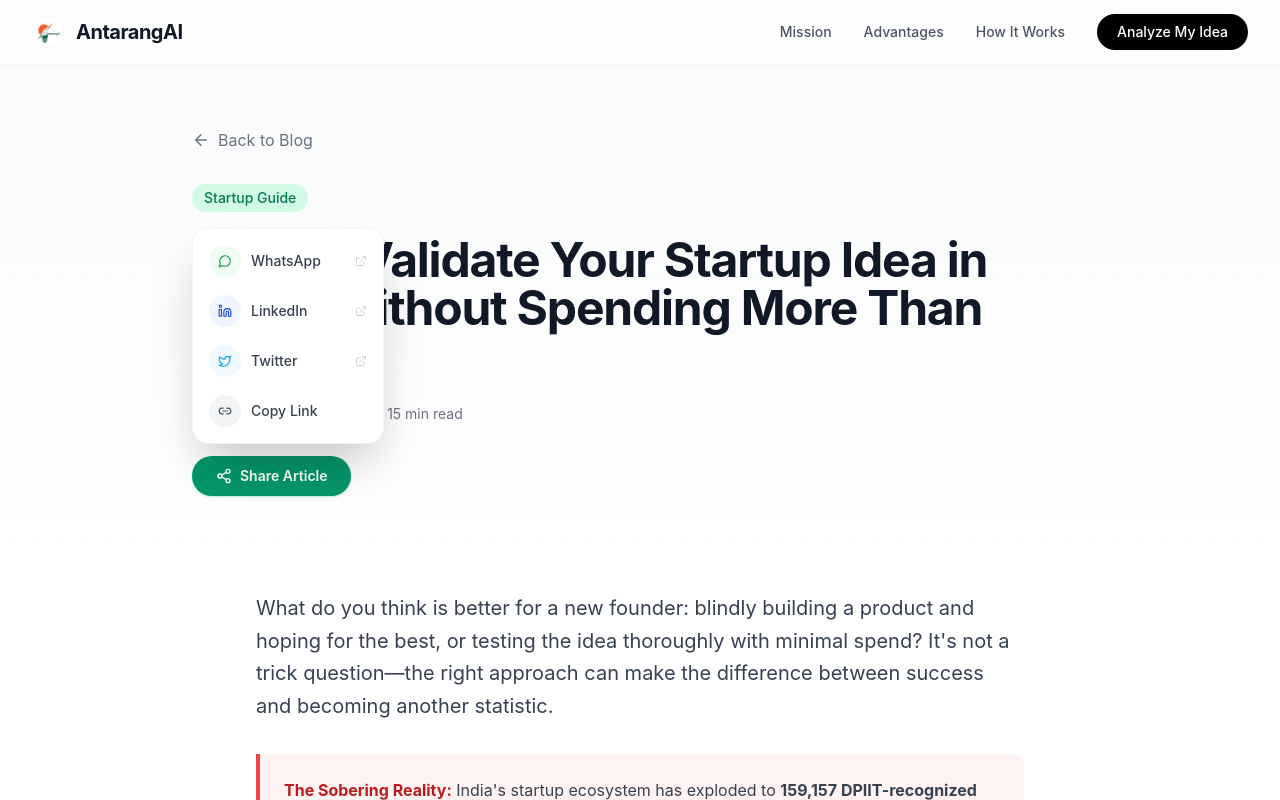
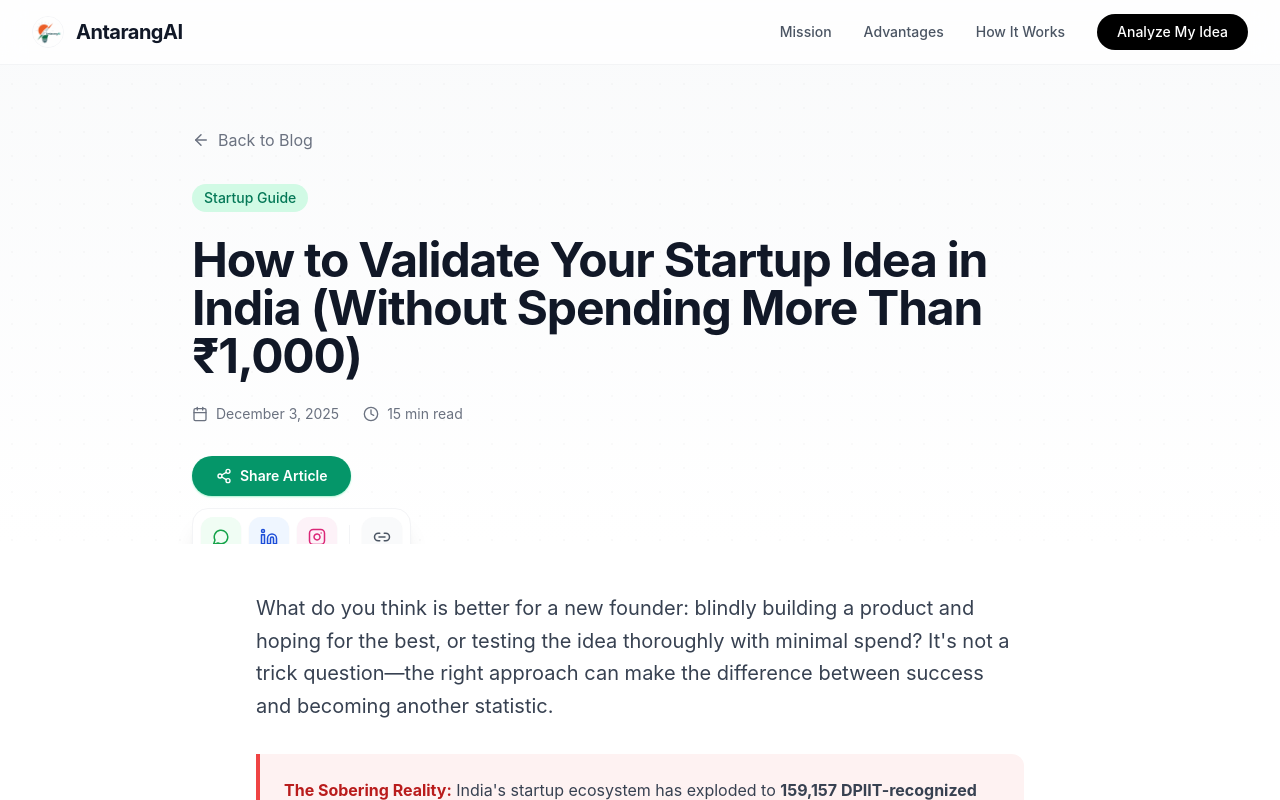
Before and after one commit to rakeshreddyd56/antarangai, a React (Vite) app: page /blog/validate-startup-idea-india in a window 1280 px wide. Both pictures are taken after a click on the button "Share Article". Shown: the top 800 px of the page. Built offline with nearby package versions, Linux system fonts and the light colour scheme.

Commit message:
icon fixes

```diff
--- a/src/pages/BlogPost.tsx
+++ b/src/pages/BlogPost.tsx
@@ -1,5 +1,5 @@
 import { motion, AnimatePresence } from 'framer-motion';
-import { Calendar, Clock, ArrowLeft, Share2, CheckCircle2, Zap, Brain, Target, Users, TrendingUp, FileText, Shield, Rocket, ExternalLink, Linkedin, Twitter, MessageCircle, Link2, Check } from 'lucide-react';
+import { Calendar, Clock, ArrowLeft, Share2, CheckCircle2, Zap, Brain, Target, Users, TrendingUp, FileText, Shield, Rocket, ExternalLink, Linkedin, Instagram, MessageCircle, Link2, Check } from 'lucide-react';
 import { Link, useParams, Navigate } from 'react-router-dom';
 import { useState, useEffect, useRef } from 'react';
 import Navbar from '../components/Navbar';
@@ -61,11 +61,11 @@ const BlogPost = () => {
       bgColor: 'bg-blue-50'
     },
     {
-      name: 'Twitter',
-      icon: Twitter,
-      url: `https://twitter.com/intent/tweet?text=${encodeURIComponent(shareTitle)}&url=${encodeURIComponent(shareUrl)}`,
-      color: 'text-sky-500',
-      bgColor: 'bg-sky-50'
+      name: 'Instagram',
+      icon: Instagram,
+      url: `https://www.instagram.com/`, // Instagram doesn't have a direct share URL for web links
+      color: 'text-pink-600',
+      bgColor: 'bg-pink-50'
     }
   ];
 
@@ -135,44 +135,35 @@ const BlogPost = () => {
               <AnimatePresence>
                 {showShareOptions && (
                   <motion.div
-                    initial={{ opacity: 0, y: 10, scale: 0.95, x: 20 }}
-                    animate={{ opacity: 1, y: 0, scale: 1, x: 0 }}
-                    exit={{ opacity: 0, y: 10, scale: 0.95, x: 20 }}
-                    className="absolute bottom-full left-0 mb-3 w-48 bg-white rounded-2xl shadow-2xl border border-gray-100 p-2 z-50 origin-bottom-left"
+                    initial={{ opacity: 0, y: -10, scale: 0.95 }}
+                    animate={{ opacity: 1, y: 0, scale: 1 }}
+                    exit={{ opacity: 0, y: -10, scale: 0.95 }}
+                    className="absolute top-full left-0 mt-3 bg-white rounded-2xl shadow-xl border border-gray-100 p-2 z-50 origin-top-left flex items-center gap-2"
                   >
-                    <div className="grid grid-cols-1 gap-0.5">
                     {shareLinks.map((link) => (
                       <a
                         key={link.name}
                         href={link.url}
                         target="_blank"
                         rel="noopener noreferrer"
-                          className="flex items-center justify-between p-2 rounded-xl hover:bg-gray-50 transition-colors group"
+                        className={`w-10 h-10 ${link.bgColor} ${link.color} rounded-xl flex items-center justify-center hover:scale-110 transition-transform shadow-sm border border-transparent hover:border-gray-200`}
+                        title={`Share on ${link.name}`}
                       >
-                          <div className="flex items-center gap-2.5">
-                            <div className={`w-8 h-8 ${link.bgColor} ${link.color} rounded-full flex items-center justify-center group-hover:scale-110 transition-transform`}>
-                              <link.icon size={14} />
-                            </div>
-                            <span className="text-sm font-medium text-gray-700">{link.name}</span>
-                          </div>
-                          <ExternalLink size={12} className="text-gray-300 group-hover:text-gray-400" />
+                        <link.icon size={18} />
                       </a>
                     ))}
 
+                    <div className="w-px h-6 bg-gray-100 mx-1" />
+
                     <button
                       onClick={handleCopyLink}
-                        className="flex items-center justify-between p-2 rounded-xl hover:bg-gray-50 transition-colors group text-left w-full"
+                      className={`w-10 h-10 rounded-xl flex items-center justify-center transition-all hover:scale-110 shadow-sm border border-transparent hover:border-gray-200 ${
+                        copied ? 'bg-emerald-100 text-emerald-600 border-emerald-200' : 'bg-gray-50 text-gray-600 hover:bg-gray-100'
+                      }`}
+                      title={copied ? 'Link Copied!' : 'Copy Link'}
                     >
-                        <div className="flex items-center gap-2.5">
-                          <div className={`w-8 h-8 ${copied ? 'bg-emerald-100 text-emerald-600' : 'bg-gray-100 text-gray-600'} rounded-full flex items-center justify-center transition-colors`}>
-                            {copied ? <Check size={14} /> : <Link2 size={14} />}
-                          </div>
-                          <span className="text-sm font-medium text-gray-700">
-                            {copied ? 'Copied!' : 'Copy Link'}
-                          </span>
-                        </div>
+                      {copied ? <Check size={18} /> : <Link2 size={18} />}
                     </button>
-                    </div>
                   </motion.div>
                 )}
               </AnimatePresence>
```
Lines whose indentation alone changed are shown as unchanged.
